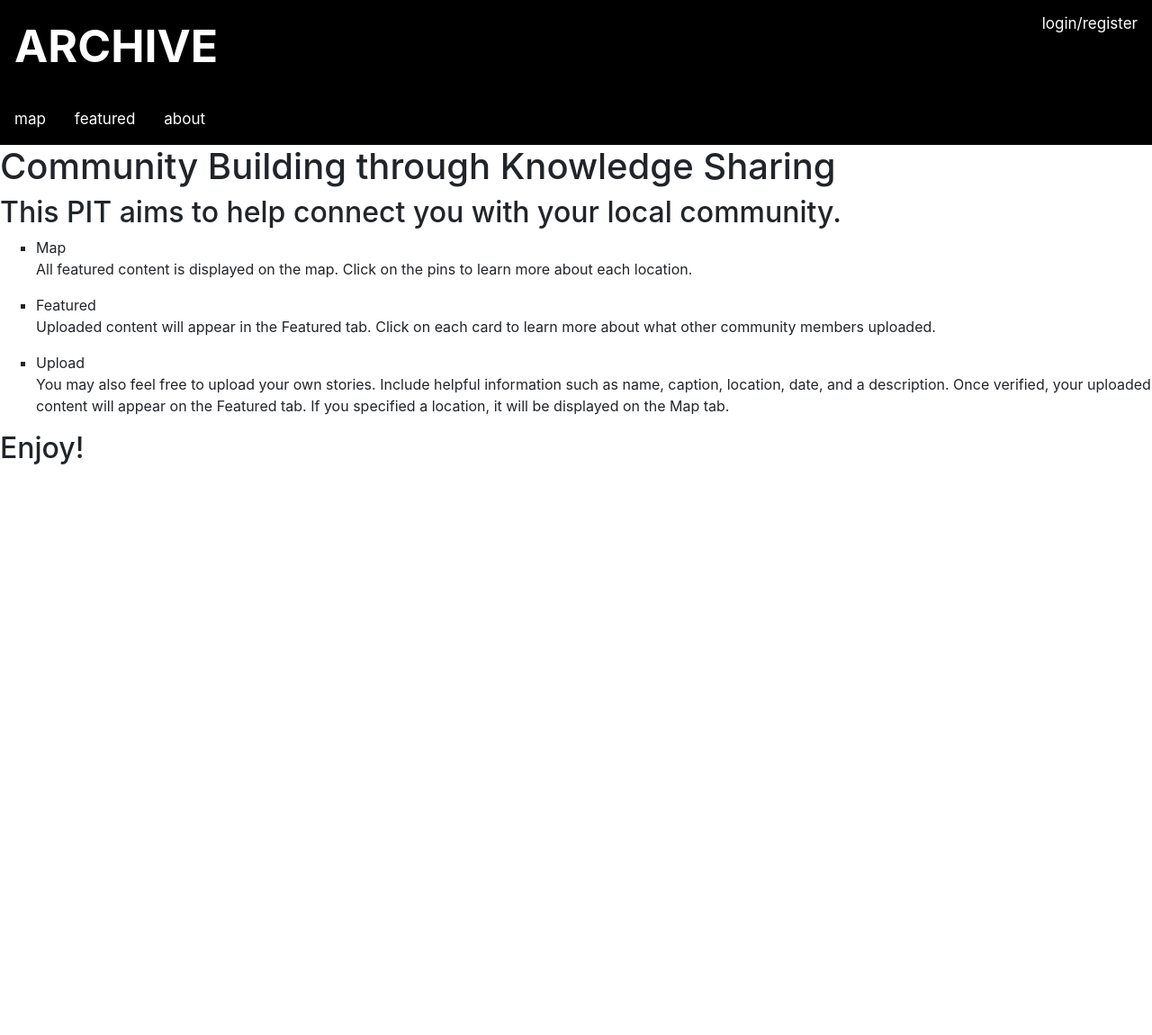
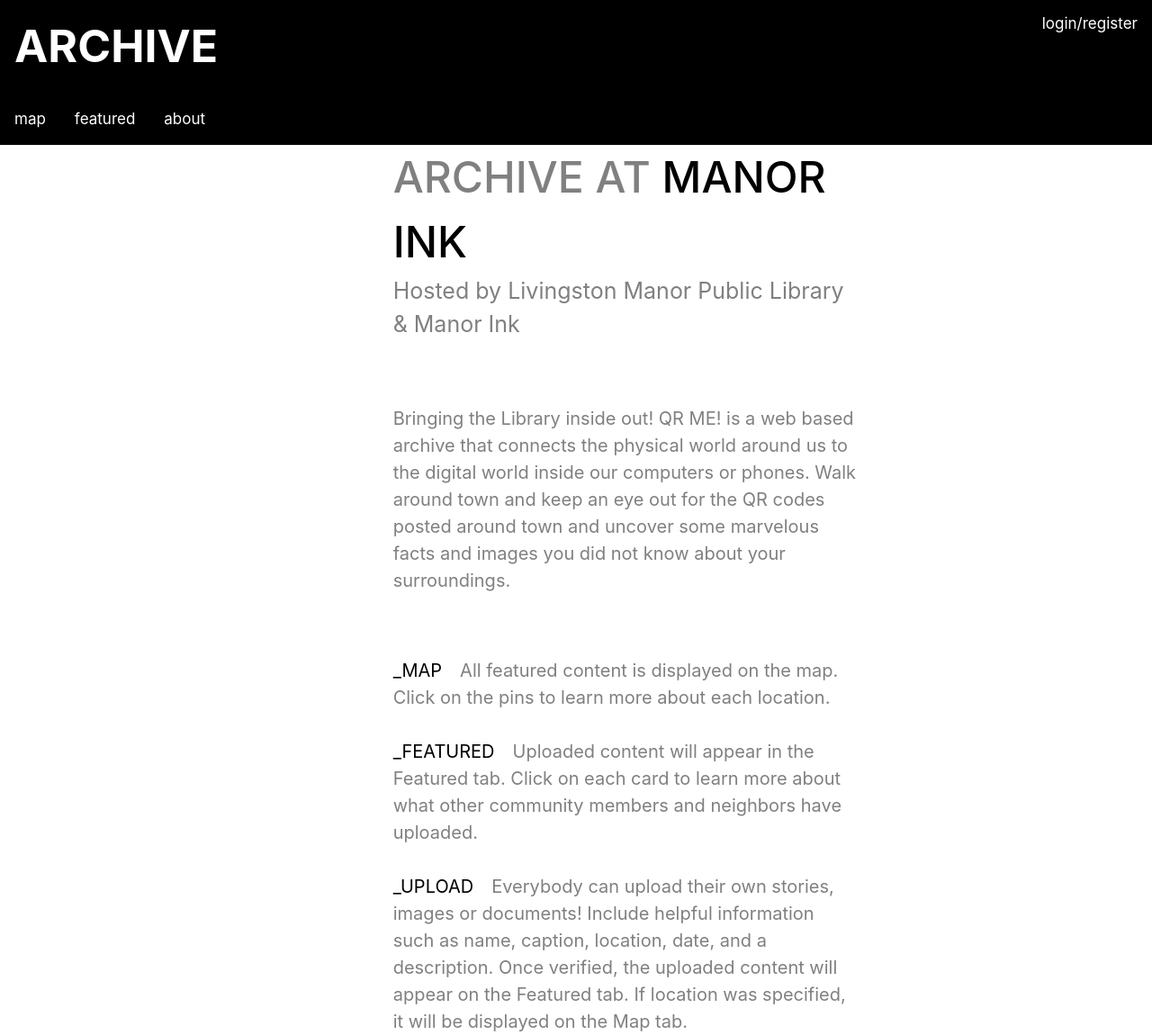
Before and after one commit to pelincetin/Palimpsest, a Flask app: page /about in a window 1280 px wide. Shown: the whole page at 90% size. Before the commit the page ends 516 px from the top, so only its background shows below. Run offline with Flask 2, Linux system fonts and the light colour scheme; some libraries are stand-ins or nearby versions.

Commit message:
changed about page

```diff
--- a/templates/about.html
+++ b/templates/about.html
@@ -9,9 +9,19 @@
 		<link rel="stylesheet" href="http://code.jquery.com/ui/1.12.1/themes/base/jquery-ui.css">
 
 		<style>
-
-			ul.b {
-			list-style-type: square;
+			.littlegrey{
+				color: grey;
+				font-size: 25px;
+			}
+			.big
+			{
+				color: grey;
+				font-size: 48px;
+				font-weight: 500;
+			}
+			.tinygrey{
+				color: grey;
+				font-size:20px;
 			}
 
 		</style>
@@ -23,33 +33,34 @@
 
 		{% block content %}
 
+		<div class="row">
 
-		<h1> Community Building through Knowledge Sharing </h1>
+			<div class='col-md-4'>
+			</div>
+			<div class='col-md-5'>
+				<div class="big"> ARCHIVE AT <tspan style="color:black;"> MANOR INK</tspan></div>
 
-		<h2>
-			This PIT aims to help connect you with your local community.
-		</h2>
+				<div class="littlegrey">
+					Hosted by Livingston Manor Public Library & Manor Ink
+				</div>
+				<div style="height:70px;"></div>
 
-		<ul class="b">
-			<li>Map</li>
-			<p> All featured content is displayed on the map.
-				Click on the pins to learn more about each location. </p>
-			<li>Featured</li>
-			<p> Uploaded content will appear in the Featured tab.
-				Click on each card to learn more about what other community members uploaded.
-			</p>
-			<li>Upload</li>
-			<p>
-				You may also feel free to upload your own stories.
-				Include helpful information such as name, caption, location, date, and a description.
-				Once verified, your uploaded content will appear on the Featured tab.
-				If you specified a location, it will be displayed on the Map tab.
-			</p>
-		</ul>
+				<div class="tinygrey">
+					Bringing the Library inside out!
+					QR ME! is a web based archive that connects the physical world around us to the digital world inside our computers or phones.
+					Walk around town and keep an eye out for the QR codes posted around town and uncover some marvelous facts and images you did not know about your surroundings.
+				</div>
+				<div style="height:70px;"></div>
+				<div class="tinygrey">
+					<tspan style="color:black; padding-right: 20px;">_MAP</tspan>All featured content is displayed on the map. Click on the pins to learn more about each location. <br> <br>
+					<tspan style="color:black; padding-right: 20px;">_FEATURED</tspan>Uploaded content will appear in the Featured tab. Click on each card to learn more about what other community members and neighbors have uploaded. <br> <br>
+					<tspan style="color:black; padding-right: 20px;">_UPLOAD</tspan>Everybody can upload their own stories, images or documents! Include helpful information such as name, caption, location, date, and a description. Once verified, the uploaded content will appear on the Featured tab. If location was specified, it will be displayed on the Map tab.
+				</div>
 
-		<h2>
-			Enjoy!
-		</h2>
+
+			</div>
+		</div>
+
 
 		<script>console.log("here")</script>
 		{% endblock %}
```
